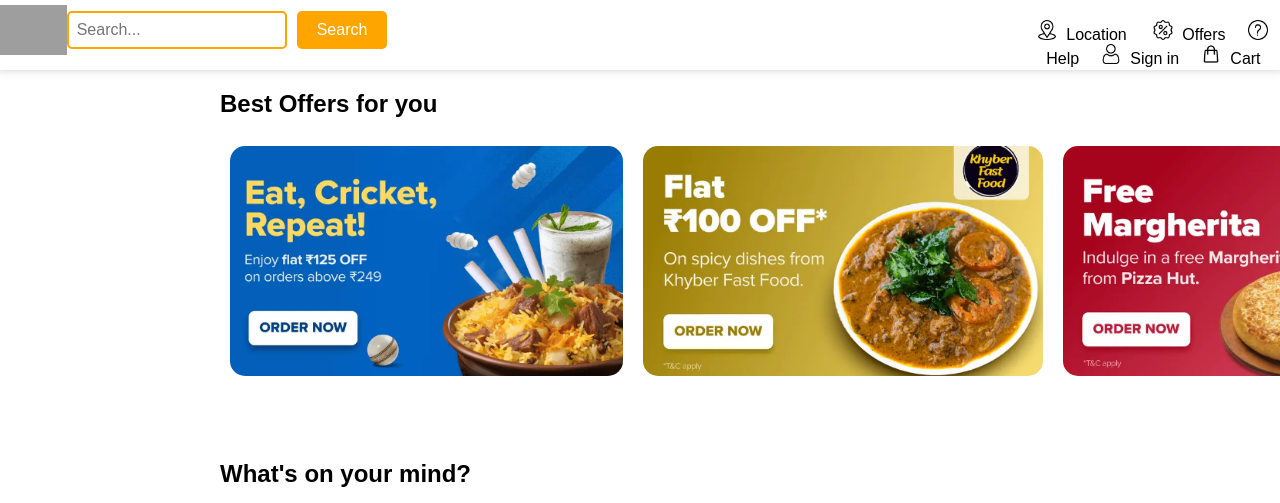
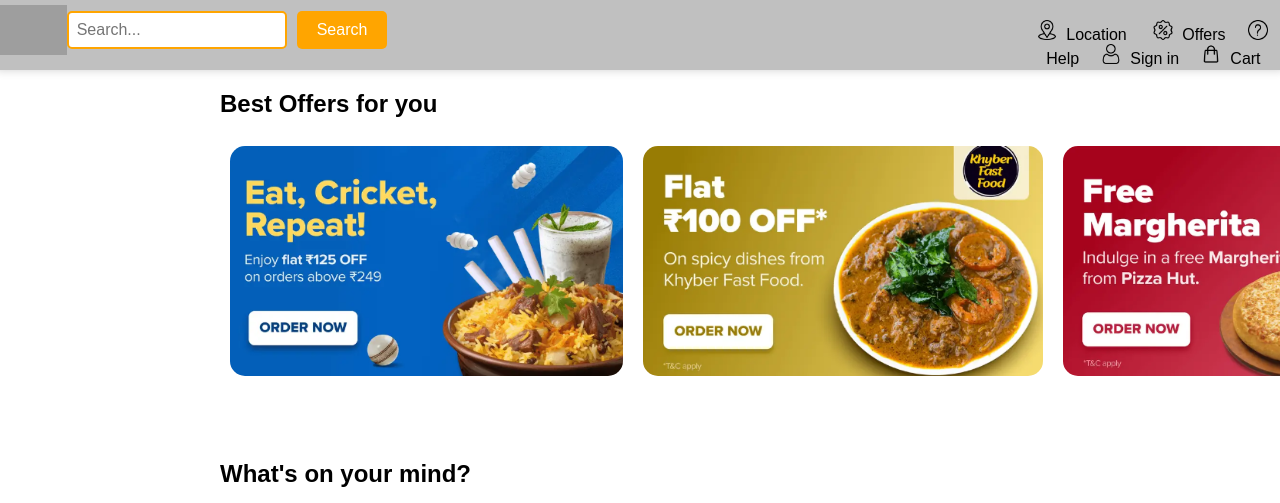
Before and after one commit to Haroonalshaji/foodgallery, a plain HTML site: page index.html in a window 1280 px wide. Shown: the top 503 px of the page. Drawn offline with Linux system fonts and the light colour scheme; grey boxes are pictures that could not be loaded.

Commit message:
foodgallery-demo-bgchanged

```diff
--- a/style.css
+++ b/style.css
@@ -4,7 +4,7 @@
     position: sticky;
     top: 0px;
     display: flex;
-    background-color: white;
+    background-color: silver;
     box-shadow: 0 -6px 10px 5px rgba(0, 0, 0, 0.222);
 }
 
```
